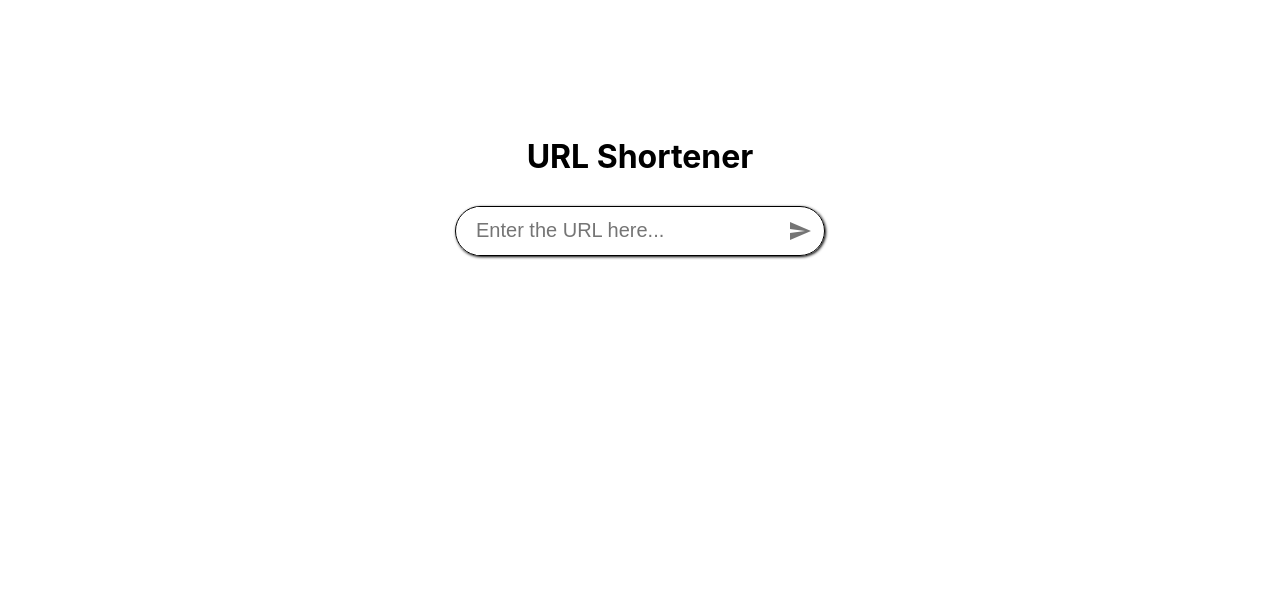
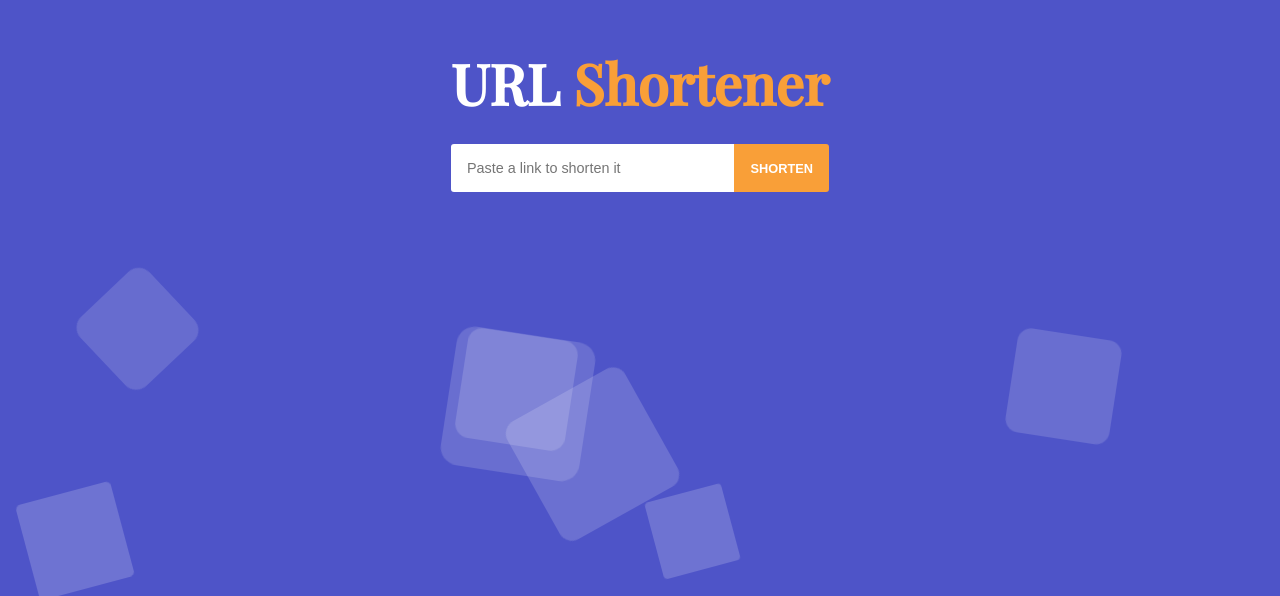
Before and after one commit to priyanshuuranjan/LinkShortner, a React (Create React App) app: page / in a window 1280 px wide. Shown: the part 204-800 px from the top of the page. Built offline with nearby package versions, Linux system fonts and the light colour scheme.

Commit message:
updating codes

```diff
--- a/package.json
+++ b/package.json
@@ -10,6 +10,8 @@
     "@testing-library/user-event": "^13.5.0",
     "firebase": "^8.2.1",
     "react": "^18.2.0",
+    "react-axios": "^2.0.6",
+    "react-copy-to-clipboard": "^5.1.0",
     "react-dom": "^18.2.0",
     "react-router": "^6.15.0",
     "react-router-dom": "^6.15.0",
--- a/src/App.css
+++ b/src/App.css
@@ -1,38 +1,207 @@
-/* .App {
-  text-align: center;
-}
-
-.App-logo {
-  height: 40vmin;
-  pointer-events: none;
-}
-
-@media (prefers-reduced-motion: no-preference) {
-  .App-logo {
-    animation: App-logo-spin infinite 20s linear;
-  }
-}
-
-.App-header {
-  background-color: #282c34;
-  min-height: 100vh;
+.container {
+  height: 80vh;
   display: flex;
   flex-direction: column;
   align-items: center;
   justify-content: center;
-  font-size: calc(10px + 2vmin);
-  color: white;
 }
 
-.App-link {
-  color: #61dafb;
+.inputContainer h1 {
+  font-family: 'Playfair Display', serif;
+  font-size: 3.5rem;
+  color: #fff;
+  margin-bottom: 1.5rem;
+}
+.inputContainer h1 span {
+  color: var(--primary-color);
+}
+.inputContainer div {
+  display: flex;
+  margin-bottom: 2rem;
+}
+.inputContainer input {
+  width: 100%;
+  padding: 0.5rem 0.2rem 0.5rem 0;
+  text-indent: 1rem;
+  border: none;
+  outline: none;
+  font-size: 1rem;
+  border-top-left-radius: 3px;
+  border-bottom-left-radius: 3px;
+}
+.inputContainer input::placeholder {
+  font-size: 0.9rem;
+}
+.inputContainer button {
+  padding: 0 1rem;
+  height: 3rem;
+  font-size: 0.8rem;
+  text-transform: uppercase;
+  font-weight: bold;
+  border-top-right-radius: 3px;
+  border-bottom-right-radius: 3px;
+  color: #fff;
+  background-color: var(--primary-color);
+  border: none;
+  cursor: pointer;
 }
 
-@keyframes App-logo-spin {
-  from {
-    transform: rotate(0deg);
+/* Result */
+.result {
+  display: flex;
+  align-items: center;
+  justify-content: space-between;
+  padding: 0.5rem 1rem;
+}
+.result p {
+  color: #fff;
+  border: 1px solid var(--primary-color);
+  padding: 0.5rem 1rem;
+  margin-right: 1rem;
+}
+.result button {
+  padding: 0.5rem 1rem;
+  color: #fff;
+  cursor: pointer;
+  background: var(--primary-color);
+  border: none;
+}
+.result button.copied {
+  background: #fff;
+  color: var(--primary-color);
+}
+.noData {
+  color: #fff;
+  font-size: 1rem;
+}
+
+/* background animate */
+@keyframes animate {
+  0%{
+      transform: translateY(0) rotate(0deg);
+      opacity: 1;
+      border-radius: 0;
   }
-  to {
-    transform: rotate(360deg);
+  100%{
+      transform: translateY(-1000px) rotate(720deg);
+      opacity: 0;
+      border-radius: 50%;
   }
-} */
+}
+
+.background {
+  position: fixed;
+  width: 100vw;
+  height: 100vh;
+  top: 0;
+  left: 0;
+  margin: 0;
+  padding: 0;
+  background: #4e54c8;
+  overflow: hidden;
+  z-index: -1;
+}
+.background li {
+  position: absolute;
+  display: block;
+  list-style: none;
+  width: 20px;
+  height: 20px;
+  background: rgba(255, 255, 255, 0.2);
+  animation: animate 19s linear infinite;
+}
+
+
+
+
+.background li:nth-child(0) {
+  left: 65%;
+  width: 97px;
+  height: 97px;
+  bottom: -97px;
+  animation-delay: 1s;
+}
+.background li:nth-child(1) {
+  left: 7%;
+  width: 95px;
+  height: 95px;
+  bottom: -95px;
+  animation-delay: 2s;
+}
+.background li:nth-child(2) {
+  left: 41%;
+  width: 135px;
+  height: 135px;
+  bottom: -135px;
+  animation-delay: 4s;
+}
+.background li:nth-child(3) {
+  left: 36%;
+  width: 111px;
+  height: 111px;
+  bottom: -111px;
+  animation-delay: 3s;
+}
+.background li:nth-child(4) {
+  left: 35%;
+  width: 140px;
+  height: 140px;
+  bottom: -140px;
+  animation-delay: 3s;
+}
+.background li:nth-child(5) {
+  left: 60%;
+  width: 99px;
+  height: 99px;
+  bottom: -99px;
+  animation-delay: 11s;
+}
+.background li:nth-child(6) {
+  left: 74%;
+  width: 104px;
+  height: 104px;
+  bottom: -104px;
+  animation-delay: 14s;
+}
+.background li:nth-child(7) {
+  left: 79%;
+  width: 105px;
+  height: 105px;
+  bottom: -105px;
+  animation-delay: 3s;
+}
+.background li:nth-child(8) {
+  left: 51%;
+  width: 79px;
+  height: 79px;
+  bottom: -79px;
+  animation-delay: 6s;
+}
+.background li:nth-child(9) {
+  left: 69%;
+  width: 114px;
+  height: 114px;
+  bottom: -114px;
+  animation-delay: 17s;
+}
+.background li:nth-child(10) {
+  left: 71%;
+  width: 84px;
+  height: 84px;
+  bottom: -84px;
+  animation-delay: 13s;
+}
+.background li:nth-child(11) {
+  left: 89%;
+  width: 132px;
+  height: 132px;
+  bottom: -132px;
+  animation-delay: 34s;
+}
+.background li:nth-child(12) {
+  left: 2%;
+  width: 98px;
+  height: 98px;
+  bottom: -98px;
+  animation-delay: 6s;
+}
--- a/src/App.js
+++ b/src/App.js
@@ -1,20 +1,61 @@
-import Home from "./Home";
-import Link from "./Link";
-import { BrowserRouter, Routes, Route } from "react-router-dom";
-
-import "./App.css";
+import { useState } from 'react';
+import './App.css';
+import BackgroundAnimate from './BackgroundAnimate';
+import InputShortener from './InputShortener';
+import LinkResult from './LinkResult';
 
 function App() {
+  const [inputValue, setInputValue] = useState("");
+
   return (
-    <div className="App">
-      <BrowserRouter>
-        <Routes>
-          <Route exact path="/" element={<Home />} />
-          <Route exact path="/l/:code" component={Link} />
-        </Routes>
-      </BrowserRouter>
+    <div className="container">
+      <InputShortener setInputValue={setInputValue} />
+      <BackgroundAnimate />
+      <LinkResult inputValue={inputValue} />
     </div>
   );
 }
 
 export default App;
+
+
+
+
+
+
+
+
+
+
+
+
+
+
+
+
+
+
+
+
+
+
+// import Home from "./Home";
+// import Link from "./Link";
+// import { BrowserRouter, Routes, Route } from "react-router-dom";
+
+// import "./App.css";
+
+// function App() {
+//   return (
+//     <div className="App">
+//       <BrowserRouter>
+//         <Routes>
+//           <Route exact path="/" element={<Home />} />
+//           <Route exact path="/l/:code" component={Link} />
+//         </Routes>
+//       </BrowserRouter>
+//     </div>
+//   );
+// }
+
+// export default App;
--- /dev/null
+++ b/src/BackgroundAnimate.js
@@ -0,0 +1,22 @@
+
+const BackgroundAnimate = () => {
+    return (
+      <ul className="background">
+        <li></li>
+        <li></li>
+        <li></li>
+        <li></li>
+        <li></li>
+        <li></li>
+        <li></li>
+        <li></li>
+        <li></li>
+        <li></li>
+        <li></li>
+        <li></li>
+        <li></li>
+      </ul>
+    )
+  }
+
+  export default BackgroundAnimate
--- /dev/null
+++ b/src/InputShortener.js
@@ -0,0 +1,27 @@
+import { useState } from "react"
+
+const InputShortener = ({ setInputValue }) => {
+  const [value, setValue] = useState("");
+
+  const handleClick = () => {
+    setInputValue(value);
+    setValue("");
+  }
+
+  return (
+    <div className="inputContainer">
+      <h1>URL <span>Shortener</span></h1>
+      <div>
+        <input
+          type="text"
+          placeholder="Paste a link to shorten it"
+          value={value}
+          onChange={e => setValue(e.target.value)}
+        />
+        <button onClick={handleClick}>shorten</button>
+      </div>
+    </div>
+  )
+}
+
+export default InputShortener
--- a/src/Link.js
+++ /dev/null
@@ -1,24 +0,0 @@
-import React, { useEffect, useState } from "react";
-import { useNavigate, useParams } from "react-router-dom";
-import { db } from "./firebase";
-
-export default function Link() {
-  const { code } = useParams();
-  const navigate = useNavigate();
-  const [url, setUrl] = useState("");
-
-  useEffect(() => {
-    let query = db.collection("urls").where("code", "==", code);
-    query.onSnapshot((data) => {
-      if (data.empty) {
-        return navigate.push("/");
-      }
-      let finalData = data.docs[0].data();
-
-      setUrl(finalData.url);
-      window.location.replace(url);
-    });
-  }, []);
-
-  return <div></div>;
-}
--- /dev/null
+++ b/src/LinkResult.js
@@ -0,0 +1,62 @@
+import axios from "axios";
+import { useEffect, useState } from "react"
+import CopyToClipboard from "react-copy-to-clipboard";
+
+const LinkResult = ({ inputValue }) => {
+  const [shortenLink, setShortenLink] = useState("");
+  const [copied, setCopied] = useState(false);
+  const [loading, setLoading] = useState(false);
+  const [error, setError] = useState(false);
+
+  const fetchData = async () => {
+    try {
+      setLoading(true);
+      const res = await axios(`https://api.shrtco.de/v2/shorten?url=${inputValue}`);
+      setShortenLink(res.data.result.full_short_link);
+    } catch(err) {
+      setError(err);
+    } finally {
+      setLoading(false);
+    }
+  }
+
+  useEffect(() => {
+    if(inputValue.length) {
+      fetchData();
+    }
+  }, [inputValue]);
+
+  useEffect(() => {
+    const timer = setTimeout(() => {
+      setCopied(false);
+    }, 1000);
+
+    return () => clearTimeout(timer);
+  }, [copied]);
+
+  if(loading) {
+    return <p className="noData">Loading...</p>
+  }
+  if(error) {
+    return <p className="noData">Something wne t wrong :(</p>
+  }
+
+
+  return (
+    <>
+      {shortenLink && (
+        <div className="result">
+          <p>{shortenLink}</p>
+          <CopyToClipboard
+            text={shortenLink}
+            onCopy={() => setCopied(true)}
+          >
+            <button className={copied ? "copied" : ""}>Copy to Clipboard</button>
+          </CopyToClipboard>
+        </div>
+      )}
+    </>
+  )
+}
+
+export default LinkResult
--- a/src/index.css
+++ b/src/index.css
@@ -1,19 +1,19 @@
-* {
-  margin: 0;
-  padding: 0;
-  box-sizing: border-box;
+@import url('https://fonts.googleapis.com/css2?family=Playfair+Display:wght@500&display=swap');
+
+:root {
+  --primary-color: #f99f38;
 }
 
 body {
   margin: 0;
-  font-family: -apple-system, BlinkMacSystemFont, "Segoe UI", "Roboto", "Oxygen",
-    "Ubuntu", "Cantarell", "Fira Sans", "Droid Sans", "Helvetica Neue",
+  font-family: -apple-system, BlinkMacSystemFont, 'Segoe UI', 'Roboto', 'Oxygen',
+    'Ubuntu', 'Cantarell', 'Fira Sans', 'Droid Sans', 'Helvetica Neue',
     sans-serif;
   -webkit-font-smoothing: antialiased;
   -moz-osx-font-smoothing: grayscale;
 }
 
 code {
-  font-family: source-code-pro, Menlo, Monaco, Consolas, "Courier New",
+  font-family: source-code-pro, Menlo, Monaco, Consolas, 'Courier New',
     monospace;
 }
```
Also changed, not shown: 1 other file (tests, documents, lock files or other folders).
